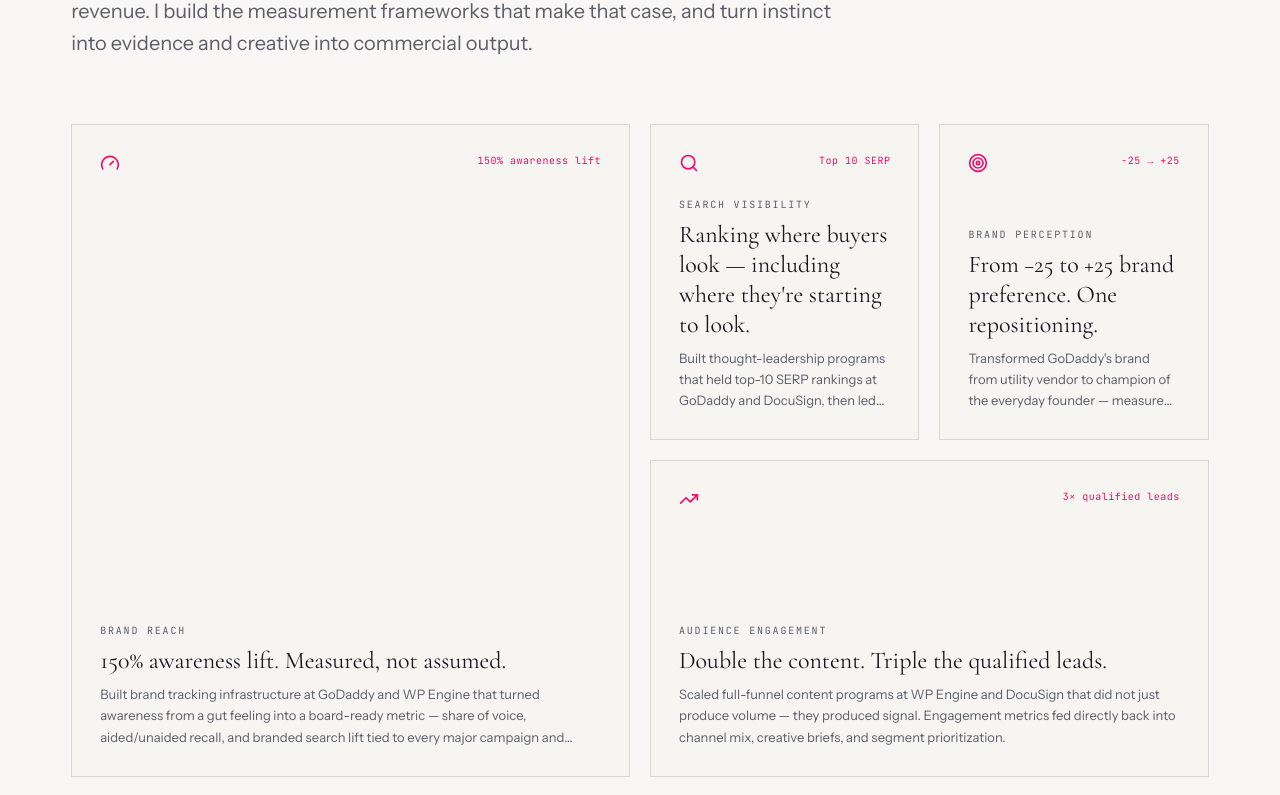
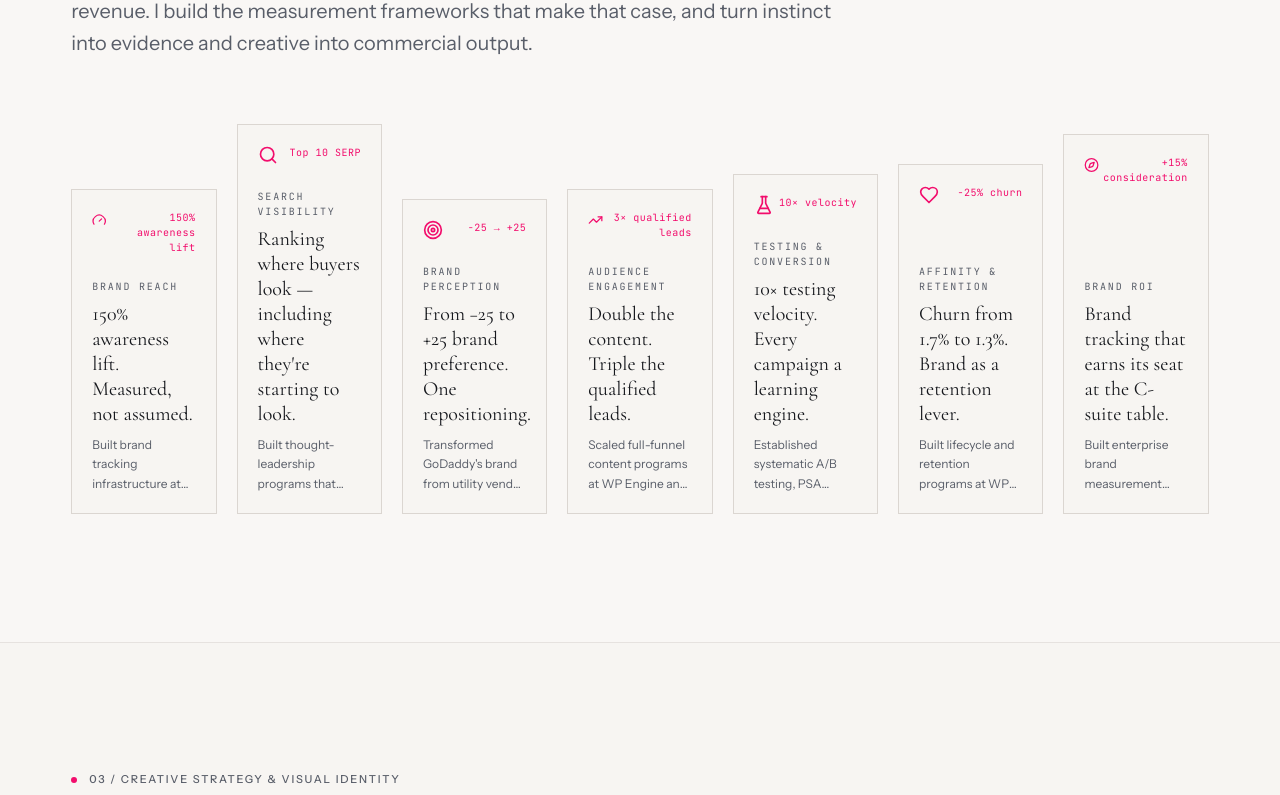
Before and after one commit to shengyi/remix-of-personal-portfolio, a React (Vite) app: page / in a window 1280 px wide. Shown: the part 2940-3735 px from the top of the page. Built offline with nearby package versions, Linux system fonts and the light colour scheme; the HTML template or start-up script is replaced by a standard one.

Commit message:
Changes
Co-authored-by: shengyi <3226913+shengyi@users.noreply.github.com>

```diff
--- a/src/pages/Index.tsx
+++ b/src/pages/Index.tsx
@@ -345,18 +345,19 @@ function BrandIntelligenceSection() {
           lede={brandIntelligence.lede}
         />
 
-        {/* 7-card responsive bento grid */}
-        <div className="grid grid-cols-2 md:grid-cols-4 gap-4 md:gap-5 auto-rows-fr">
+        {/* Escalating elevation: cards grow taller from left to right, like a rising bar chart */}
+        <div className="grid grid-cols-2 md:grid-cols-4 lg:grid-cols-7 gap-4 md:gap-5 items-end">
           {cards.map((c, i) => {
             const Icon = intelIcons[c.icon];
-            const spans = [
-              "md:col-span-2 md:row-span-2",
-              "md:col-span-1",
-              "md:col-span-1",
-              "md:col-span-2",
-              "md:col-span-1",
-              "md:col-span-1",
-              "md:col-span-2",
+            // Heights step up by index — short on the left, tall on the right
+            const heights = [
+              "min-h-[200px]",
+              "min-h-[230px]",
+              "min-h-[260px]",
+              "min-h-[290px]",
+              "min-h-[320px]",
+              "min-h-[350px]",
+              "min-h-[380px]",
             ];
             return (
               <motion.article
@@ -364,12 +365,12 @@ function BrandIntelligenceSection() {
                 {...fadeUp}
                 transition={{ ...fadeUp.transition, delay: i * 0.05 }}
                 tabIndex={0}
-                className={`group relative ${spans[i] ?? ""} min-h-[220px] md:min-h-[260px] bg-background border border-rule rounded-sm p-5 md:p-7 flex flex-col cursor-default transition-all duration-300 hover:-translate-y-1 hover:bg-paper hover:border-mustard hover:shadow-[0_20px_40px_-20px_hsl(var(--ink)/0.15)] focus:outline-none focus:border-mustard`}
+                className={`group relative ${heights[i] ?? "min-h-[260px]"} bg-background border border-rule rounded-sm p-5 flex flex-col cursor-default transition-all duration-300 hover:-translate-y-1 hover:scale-[1.03] hover:bg-paper hover:border-mustard hover:shadow-[0_24px_50px_-20px_hsl(var(--ink)/0.18)] hover:z-10 focus:outline-none focus:border-mustard`}
               >
                 <div className="flex items-start justify-between mb-auto">
                   <Icon className="size-5 text-mustard" />
                   {c.metric && (
-                    <span className="font-mono text-[10px] text-mustard tracking-wider">
+                    <span className="font-mono text-[10px] text-mustard tracking-wider text-right">
                       {c.metric}
                     </span>
                   )}
@@ -378,10 +379,10 @@ function BrandIntelligenceSection() {
                   <div className="font-mono text-[10px] tracking-[0.18em] text-olive-soft mb-2">
                     {c.label}
                   </div>
-                  <h4 className="font-display text-xl md:text-2xl text-ink leading-tight mb-2 group-hover:text-mustard transition-colors">
+                  <h4 className="font-display text-lg md:text-xl text-ink leading-tight mb-2 group-hover:text-mustard transition-colors">
                     {c.title}
                   </h4>
-                  <p className="text-[13px] text-muted-foreground leading-relaxed line-clamp-3 group-hover:line-clamp-none transition-all">
+                  <p className="text-[12px] text-muted-foreground leading-relaxed line-clamp-3 group-hover:line-clamp-none transition-all">
                     {c.body}
                   </p>
                 </div>
```
